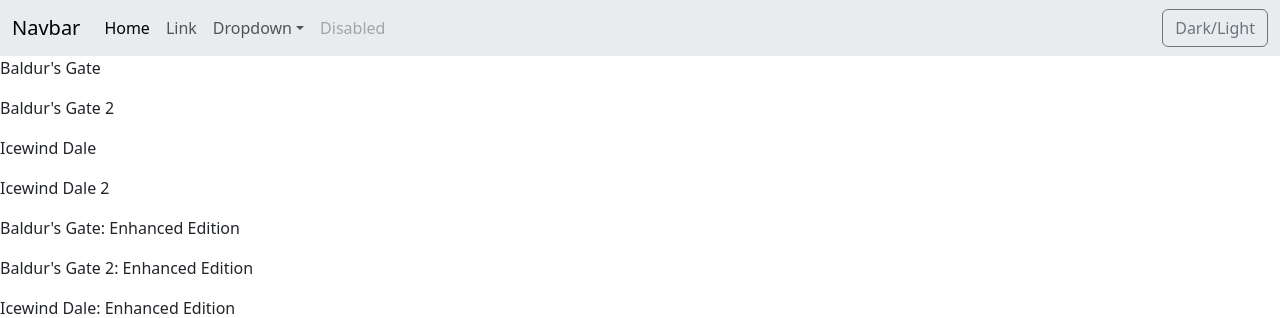
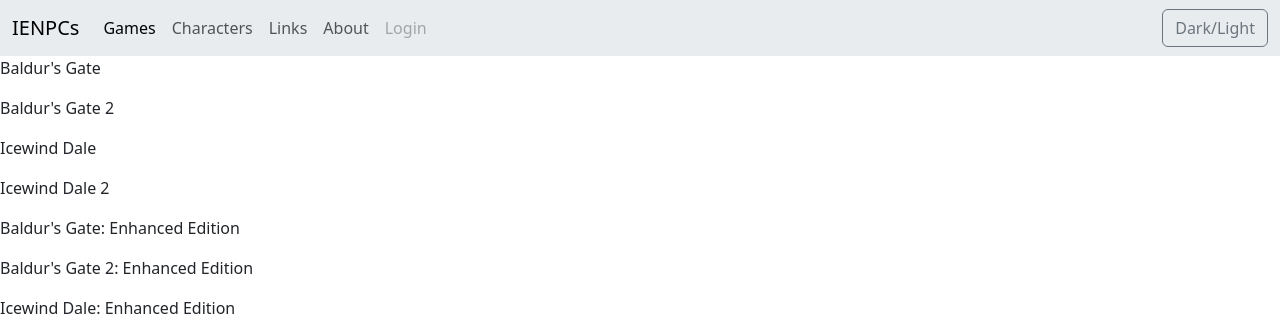
Before and after one commit to ddrmv/ienpcs, a Django app: page /gallery/ in a window 1280 px wide. Shown: the top 318 px of the page. Run offline with Django 5.2, Linux system fonts and the light colour scheme; data comes from the database, SQL or seed files in the repository; data that the repository does not hold is empty; parts of the project's set-up code (start-up, migrations or seed data) failed here and were passed over.

Commit message:
Implement navbar links, active, add placeholder templates for pages

```diff
--- a/ienpcs/gallery/templates/gallery/base.html
+++ b/ienpcs/gallery/templates/gallery/base.html
@@ -1,5 +1,5 @@
 <!DOCTYPE html>
-<html lang="en" data-bs-theme="{% firstof request.session.theme 'light' %}">
+<html lang="en" data-bs-theme="{{ request.session.theme|default:'light' }}">
   <head>
     <meta charset="utf-8" />
     <meta name="viewport" content="width=device-width, initial-scale=1" />
--- a/ienpcs/gallery/templates/gallery/navbar.html
+++ b/ienpcs/gallery/templates/gallery/navbar.html
@@ -1,34 +1,23 @@
 <nav class="navbar navbar-expand-lg bg-body-secondary">
   <div class="container-fluid">
-    <a class="navbar-brand" href="{% url 'index' %}">Navbar</a>
+    <a class="navbar-brand" href="{% url 'game_list' %}">IENPCs</a>
     <button class="navbar-toggler" type="button" data-bs-toggle="collapse" data-bs-target="#navbarSupportedContent" aria-controls="navbarSupportedContent" aria-expanded="false" aria-label="Toggle navigation"><span class="navbar-toggler-icon"></span></button>
     <div class="collapse navbar-collapse" id="navbarSupportedContent">
       <ul class="navbar-nav me-auto mb-2 mb-lg-0">
         <li class="nav-item">
-          <a class="nav-link active" aria-current="page" href="#">Home</a>
+          <a class="nav-link {% if request.resolver_match.url_name == 'game_list' %}active{% endif %}" {% if request.resolver_match.url_name == 'game_list' %} aria-current="page" {% endif %} href="{% url 'game_list' %}">Games</a>
         </li>
         <li class="nav-item">
-          <a class="nav-link" href="#">Link</a>
-        </li>
-        <li class="nav-item dropdown">
-          <a class="nav-link dropdown-toggle" href="#" role="button" data-bs-toggle="dropdown" aria-expanded="false">Dropdown</a>
-          <ul class="dropdown-menu">
-            <li>
-              <a class="dropdown-item" href="#">Action</a>
-            </li>
-            <li>
-              <a class="dropdown-item" href="#">Another action</a>
-            </li>
-            <li>
-              <hr class="dropdown-divider" />
-            </li>
-            <li>
-              <a class="dropdown-item" href="#">Something else here</a>
-            </li>
-          </ul>
+          <a class="nav-link {% if request.resolver_match.url_name == 'character_list' %}active{% endif %}" {% if request.resolver_match.url_name == 'character_list' %} aria-current="page" {% endif %} href="{% url 'character_list' %}">Characters</a>
         </li>
         <li class="nav-item">
-          <a class="nav-link disabled" aria-disabled="true">Disabled</a>
+          <a class="nav-link {% if request.resolver_match.url_name == 'link_list' %}active{% endif %}" {% if request.resolver_match.url_name == 'link_list' %} aria-current="page" {% endif %} href="{% url 'link_list' %}">Links</a>
+        </li>
+        <li class="nav-item">
+          <a class="nav-link {% if request.resolver_match.url_name == 'about' %}active{% endif %}" {% if request.resolver_match.url_name == 'about' %} aria-current="page" {% endif %} href="{% url 'about' %}">About</a>
+        </li>
+        <li class="nav-item">
+          <a class="nav-link disabled" aria-disabled="true">Login</a>
         </li>
       </ul>
       <form method="POST" action="{% url 'toggle_theme' %}">
--- a/ienpcs/gallery/urls.py
+++ b/ienpcs/gallery/urls.py
@@ -3,7 +3,11 @@ from django.urls import path
 from . import views
 
 urlpatterns = [
-    path("", views.IndexView.as_view(), name="index"),
+    path("", views.GameListView.as_view(), name="game_list"),
+    path("games/", views.GameListView.as_view(), name="game_list"),
+    path("links/", views.link_list, name="link_list"),
+    path("about/", views.about, name="about"),
+    path("characters/", views.CharacterListView.as_view(), name="character_list"),
     path("game/<slug:slug>", views.game_detail, name="game-detail"),
     path("toggle_theme", views.toggle_theme, name="toggle_theme"),
 ]
--- a/ienpcs/gallery/views.py
+++ b/ienpcs/gallery/views.py
@@ -5,8 +5,8 @@ from django.views import generic
 from .models import Game, NpcInGame
 
 
-class IndexView(generic.ListView):
-    template_name = "gallery/index.html"
+class GameListView(generic.ListView):
+    template_name = "gallery/game_list.html"
     context_object_name = "game_list"
     queryset = Game.objects.all()
 
@@ -27,6 +27,22 @@ def game_detail(request, slug):
     )
 
 
+class CharacterListView(generic.ListView):
+    template_name = "gallery/character_list.html"
+    context_object_name = "character_list"
+    queryset = Game.objects.all()
+
+
+def link_list(request):
+    link_list_dict = {"link1": "placeholder1", "link2": "placeholder2"}
+    context = {"link_list_dict": link_list_dict}
+    return render(request, "gallery/link_list.html", context)
+
+
+def about(request):
+    return render(request, "gallery/about.html", {})
+
+
 def toggle_theme(request):
     if request.session.get("theme", "light") == "dark":
         request.session["theme"] = "iight"
```
Also changed, not shown: ienpcs/gallery/templates/gallery/about.html (added, +9 -0 lines), ienpcs/gallery/templates/gallery/character_list.html (added, +9 -0 lines), ienpcs/gallery/templates/gallery/link_list.html (added, +9 -0 lines), ienpcs/gallery/templates/gallery/game_list.html (renamed from ienpcs/gallery/templates/gallery/index.html).
